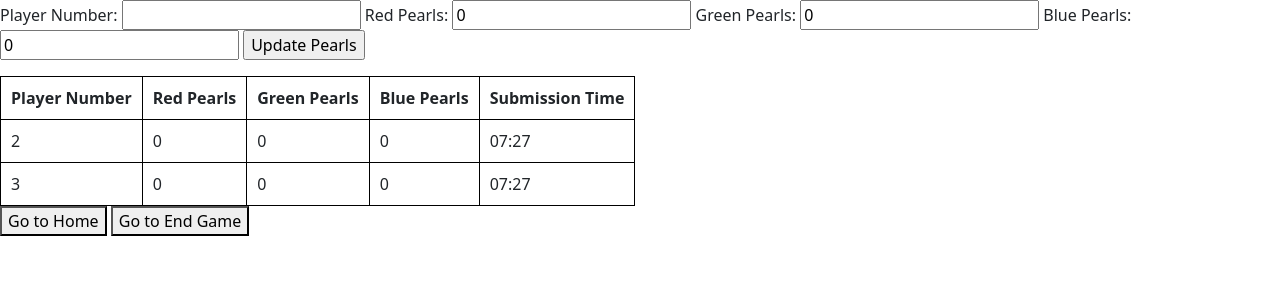
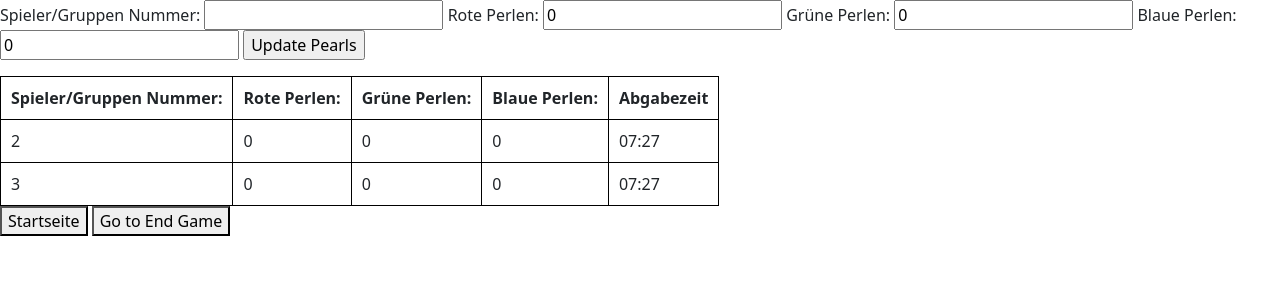
Before and after one commit to KPKluge/STEWA-BW2024-Spiel-Pfadfinder, a Flask app: page /pearls in a window 1280 px wide. Shown: the top 300 px of the page. Run offline with Flask 3, Linux system fonts and the light colour scheme; some libraries are stand-ins or nearby versions.

Commit message:
Übersetzung Perlenseite

```diff
--- a/STEWA2024-Spiel/templates/end_game.html
+++ b/STEWA2024-Spiel/templates/end_game.html
@@ -42,4 +42,4 @@
 {% endif %}
 
 <a href="/"><button>Startseite</button></a>
-<a href="/pearls"><button>Perleneingabe</button></a>
+<a href="/pearls"><button>Schlusswertung</button></a>
--- a/STEWA2024-Spiel/templates/pearls.html
+++ b/STEWA2024-Spiel/templates/pearls.html
@@ -12,24 +12,24 @@
     }
 </style>
 <form method="POST">
-    <label for="player_number">Player Number:</label>
+    <label for="player_number">Spieler/Gruppen Nummer:</label>
     <input type="text" id="player_number" name="player_number" required>
-    <label for="red_pearls">Red Pearls:</label>
+    <label for="red_pearls">Rote Perlen:</label>
     <input type="number" id="red_pearls" name="red_pearls" value="0">
-    <label for="green_pearls">Green Pearls:</label>
+    <label for="green_pearls">Grüne Perlen:</label>
     <input type="number" id="green_pearls" name="green_pearls" value="0">
-    <label for="blue_pearls">Blue Pearls:</label>
+    <label for="blue_pearls">Blaue Perlen:</label>
     <input type="number" id="blue_pearls" name="blue_pearls" value="0">
     <input type="submit" value="Update Pearls">
 </form>
 
 <table>
     <tr>
-        <th>Player Number</th>
-        <th>Red Pearls</th>
-        <th>Green Pearls</th>
-        <th>Blue Pearls</th>
-        <th>Submission Time</th>
+        <th>Spieler/Gruppen Nummer:</th>
+        <th>Rote Perlen:</th>
+        <th>Grüne Perlen:</th>
+        <th>Blaue Perlen:</th>
+        <th>Abgabezeit</th>
     </tr>
     {% for player in players %}
         <tr>
@@ -42,5 +42,5 @@
     {% endfor %}
 </table>
 
-<a href="/"><button>Go to Home</button></a>
+<a href="/"><button>Startseite</button></a>
 <a href="/end_game"><button>Go to End Game</button></a>
```
